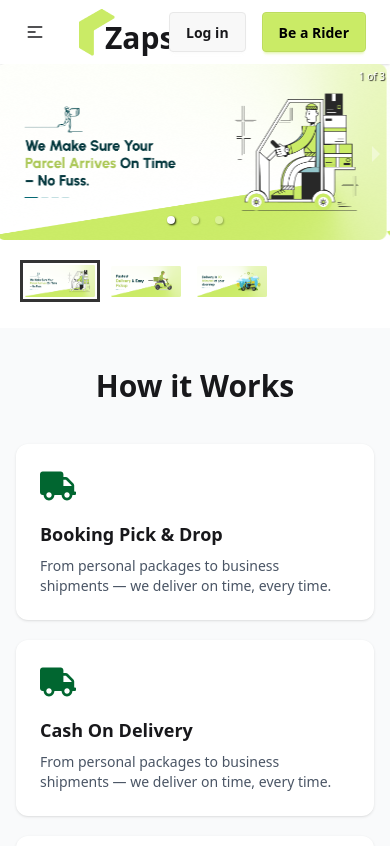
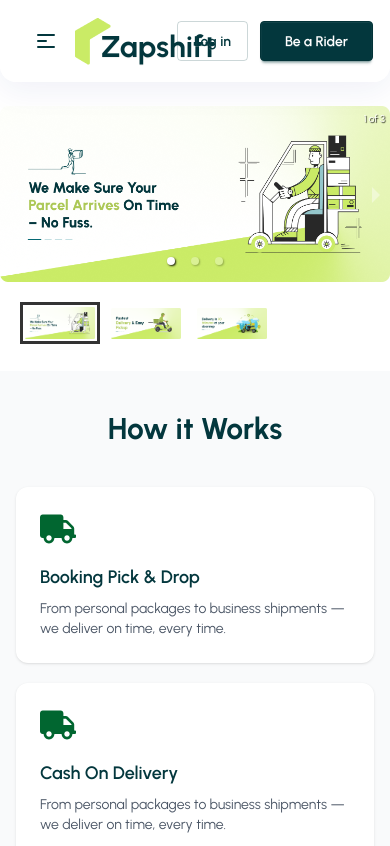
Before and after one commit to zahirraihan26/zap-shift-clint, a React app: page / in a window 390 px wide. Shown: the top 846 px of the page. Built offline with nearby package versions, Linux system fonts and the light colour scheme; no server answers; the HTML template or start-up script is replaced by a standard one.

Commit message:
Phase 1: Foundation & Layout - Premium index.css, Glassmorphism Navbar, and Modern Footer

```diff
--- a/src/Pages/Shared/Footer/Footer.jsx
+++ b/src/Pages/Shared/Footer/Footer.jsx
@@ -3,53 +3,55 @@ import Logo from '../../../Components/Logo/Logo';
 
 const Footer = () => {
     return (
-        <footer className="footer footer-horizontal text-secondary footer-center p-10">
-            <aside>
-               <Logo></Logo>
-                <p className="font-bold">
-                    ACME Industries Ltd.
-                    <br />
-                    Providing reliable tech since 1992
+        <footer className="footer bg-secondary text-white p-10 md:p-20 rounded-t-[3rem] mt-20">
+            <aside className="max-w-sm">
+               <div className="bg-white p-3 rounded-2xl w-fit mb-6 hover-lift">
+                    <Logo />
+               </div>
+                <p className="text-gray-300 leading-relaxed font-medium">
+                    Zapshift Logistics Ltd.<br/>
+                    Providing reliable, lightning-fast delivery solutions since 1992. Your trust, our priority.
                 </p>
-                <p>Copyright © {new Date().getFullYear()} - All right reserved</p>
+                <div className="flex gap-4 mt-6">
+                    <a className="bg-white/10 p-3 rounded-full hover:bg-primary hover:text-secondary transition-all duration-300 cursor-pointer">
+                        <svg xmlns="http://www.w3.org/2000/svg" width="20" height="20" fill="currentColor" viewBox="0 0 24 24"><path d="M24 4.557c-.883.392-1.832.656-2.828.775 1.017-.609 1.798-1.574 2.165-2.724-.951.564-2.005.974-3.127 1.195-.897-.957-2.178-1.555-3.594-1.555-3.179 0-5.515 2.966-4.797 6.045-4.091-.205-7.719-2.165-10.148-5.144-1.29 2.213-.669 5.108 1.523 6.574-.806-.026-1.566-.247-2.229-.616-.054 2.281 1.581 4.415 3.949 4.89-.693.188-1.452.232-2.224.084.626 1.956 2.444 3.379 4.6 3.419-2.07 1.623-4.678 2.348-7.29 2.04 2.179 1.397 4.768 2.212 7.548 2.212 9.142 0 14.307-7.721 13.995-14.646.962-.695 1.797-1.562 2.457-2.549z"/></svg>
+                    </a>
+                    <a className="bg-white/10 p-3 rounded-full hover:bg-primary hover:text-secondary transition-all duration-300 cursor-pointer">
+                        <svg xmlns="http://www.w3.org/2000/svg" width="20" height="20" fill="currentColor" viewBox="0 0 24 24"><path d="M19.615 3.184c-3.604-.246-11.631-.245-15.23 0-3.897.266-4.356 2.62-4.385 8.816.029 6.185.484 8.549 4.385 8.816 3.6.245 11.626.246 15.23 0 3.897-.266 4.356-2.62 4.385-8.816-.029-6.185-.484-8.549-4.385-8.816zm-10.615 12.816v-8l8 3.993-8 4.007z"/></svg>
+                    </a>
+                    <a className="bg-white/10 p-3 rounded-full hover:bg-primary hover:text-secondary transition-all duration-300 cursor-pointer">
+                        <svg xmlns="http://www.w3.org/2000/svg" width="20" height="20" fill="currentColor" viewBox="0 0 24 24"><path d="M9 8h-3v4h3v12h5v-12h3.642l.358-4h-4v-1.667c0-.955.192-1.333 1.115-1.333h2.885v-5h-3.808c-3.596 0-5.192 1.583-5.192 4.615v3.385z"/></svg>
+                    </a>
+                </div>
             </aside>
             <nav>
-                <div className="grid grid-flow-col gap-4">
-                    <a>
-                        <svg
-                            xmlns="http://www.w3.org/2000/svg"
-                            width="24"
-                            height="24"
-                            viewBox="0 0 24 24"
-                            className="fill-current">
-                            <path
-                                d="M24 4.557c-.883.392-1.832.656-2.828.775 1.017-.609 1.798-1.574 2.165-2.724-.951.564-2.005.974-3.127 1.195-.897-.957-2.178-1.555-3.594-1.555-3.179 0-5.515 2.966-4.797 6.045-4.091-.205-7.719-2.165-10.148-5.144-1.29 2.213-.669 5.108 1.523 6.574-.806-.026-1.566-.247-2.229-.616-.054 2.281 1.581 4.415 3.949 4.89-.693.188-1.452.232-2.224.084.626 1.956 2.444 3.379 4.6 3.419-2.07 1.623-4.678 2.348-7.29 2.04 2.179 1.397 4.768 2.212 7.548 2.212 9.142 0 14.307-7.721 13.995-14.646.962-.695 1.797-1.562 2.457-2.549z"></path>
-                        </svg>
-                    </a>
-                    <a>
-                        <svg
-                            xmlns="http://www.w3.org/2000/svg"
-                            width="24"
-                            height="24"
-                            viewBox="0 0 24 24"
-                            className="fill-current">
-                            <path
-                                d="M19.615 3.184c-3.604-.246-11.631-.245-15.23 0-3.897.266-4.356 2.62-4.385 8.816.029 6.185.484 8.549 4.385 8.816 3.6.245 11.626.246 15.23 0 3.897-.266 4.356-2.62 4.385-8.816-.029-6.185-.484-8.549-4.385-8.816zm-10.615 12.816v-8l8 3.993-8 4.007z"></path>
-                        </svg>
-                    </a>
-                    <a>
-                        <svg
-                            xmlns="http://www.w3.org/2000/svg"
-                            width="24"
-                            height="24"
-                            viewBox="0 0 24 24"
-                            className="fill-current">
-                            <path
-                                d="M9 8h-3v4h3v12h5v-12h3.642l.358-4h-4v-1.667c0-.955.192-1.333 1.115-1.333h2.885v-5h-3.808c-3.596 0-5.192 1.583-5.192 4.615v3.385z"></path>
-                        </svg>
-                    </a>
-                </div>
+                <h6 className="footer-title text-primary opacity-100 mb-4">Services</h6>
+                <a className="link link-hover text-gray-300 mb-2">Express Delivery</a>
+                <a className="link link-hover text-gray-300 mb-2">SME Shipping</a>
+                <a className="link link-hover text-gray-300 mb-2">Cargo Solutions</a>
+                <a className="link link-hover text-gray-300">Tracking</a>
             </nav>
+            <nav>
+                <h6 className="footer-title text-primary opacity-100 mb-4">Company</h6>
+                <a className="link link-hover text-gray-300 mb-2">About us</a>
+                <a className="link link-hover text-gray-300 mb-2">Contact</a>
+                <a className="link link-hover text-gray-300 mb-2">Careers</a>
+                <a className="link link-hover text-gray-300">Press kit</a>
+            </nav>
+            <nav>
+                <h6 className="footer-title text-primary opacity-100 mb-4">Legal</h6>
+                <a className="link link-hover text-gray-300 mb-2">Terms of use</a>
+                <a className="link link-hover text-gray-300 mb-2">Privacy policy</a>
+                <a className="link link-hover text-gray-300">Cookie policy</a>
+            </nav>
+
+            <div className="w-full border-t border-white/10 pt-10 mt-10 md:flex md:justify-between items-center text-sm text-gray-400">
+                <p>© {new Date().getFullYear()} Zapshift Logistics. All rights reserved.</p>
+                <p className="mt-4 md:mt-0 flex gap-6">
+                    <span className="cursor-pointer hover:text-primary transition-colors">Privacy</span>
+                    <span className="cursor-pointer hover:text-primary transition-colors">Terms</span>
+                </p>
+            </div>
         </footer>
     );
 };
--- a/src/Pages/Shared/Navbar/Navbar.jsx
+++ b/src/Pages/Shared/Navbar/Navbar.jsx
@@ -17,44 +17,44 @@ const Navbar = () => {
 
 
     const links = <>
-        <li><NavLink to="">Services</NavLink></li>
-        <li><NavLink to="">About us</NavLink></li>
-         <li><NavLink to="/send-percel">send percel</NavLink></li>
-        <li><NavLink to="/coverage">Coverage</NavLink></li>
+        <li><NavLink to="/" className={({ isActive }) => `px-4 py-2 rounded-lg transition-all duration-300 ${isActive ? 'text-primary font-bold' : 'hover:bg-primary/10'}`}>Services</NavLink></li>
+        <li><NavLink to="/about" className={({ isActive }) => `px-4 py-2 rounded-lg transition-all duration-300 ${isActive ? 'text-primary font-bold' : 'hover:bg-primary/10'}`}>About us</NavLink></li>
+        <li><NavLink to="/send-percel" className={({ isActive }) => `px-4 py-2 rounded-lg transition-all duration-300 ${isActive ? 'text-primary font-bold' : 'hover:bg-primary/10'}`}>Send Parcel</NavLink></li>
+        <li><NavLink to="/coverage" className={({ isActive }) => `px-4 py-2 rounded-lg transition-all duration-300 ${isActive ? 'text-primary font-bold' : 'hover:bg-primary/10'}`}>Coverage</NavLink></li>
+    </>
 
-
-    </>
     return (
-        <div className="navbar bg-base-100 shadow-sm">
+        <div className="navbar glass sticky top-0 z-50 px-4 md:px-8 py-4 transition-all duration-300 rounded-b-2xl mb-6">
             <div className="navbar-start">
                 <div className="dropdown">
                     <div tabIndex={0} role="button" className="btn btn-ghost lg:hidden">
-                        <svg xmlns="http://www.w3.org/2000/svg" className="h-5 w-5" fill="none" viewBox="0 0 24 24" stroke="currentColor"> <path strokeLinecap="round" strokeLinejoin="round" strokeWidth="2" d="M4 6h16M4 12h8m-8 6h16" /> </svg>
+                        <svg xmlns="http://www.w3.org/2000/svg" className="h-6 w-6" fill="none" viewBox="0 0 24 24" stroke="currentColor"> <path strokeLinecap="round" strokeLinejoin="round" strokeWidth="2" d="M4 6h16M4 12h8m-8 6h16" /> </svg>
                     </div>
                     <ul
                         tabIndex="-1"
-                        className="menu menu-sm dropdown-content bg-base-100 rounded-box z-1 mt-3 w-52 p-2 shadow">
+                        className="menu menu-sm dropdown-content glass rounded-box z-1 mt-3 w-52 p-4 shadow-xl">
                         {links}
                     </ul>
                 </div>
-                <div className="btn btn-ghost text-xl">
-                    <Logo></Logo>
+                <div className="hover-lift">
+                    <Logo />
                 </div>
             </div>
             <div className="navbar-center hidden lg:flex">
-                <ul className="menu menu-horizontal px-1">
+                <ul className="menu menu-horizontal px-1 gap-2">
                   {links}
                 </ul>
             </div>
-            <div className="navbar-end">
+            <div className="navbar-end gap-3">
                 {
-                    user ? <a onClick={handelLogout} className="btn">Log Out</a>
-                    : <Link className='btn' to="/login">Log in</Link>
+                    user ? <button onClick={handelLogout} className="btn btn-ghost border-secondary/20 hover:bg-secondary/10">Log Out</button>
+                    : <Link className='btn btn-ghost border-secondary/20 hover:bg-secondary/10' to="/login">Log in</Link>
                 }
-                <Link className='btn btn-primary text-black mx-4' to="/rider">Be a Rider</Link>
+                <Link className='btn btn-secondary text-white hover-lift px-6' to="/rider">Be a Rider</Link>
             </div>
         </div>
     );
 };
 
+
 export default Navbar;
--- a/src/index.css
+++ b/src/index.css
@@ -13,12 +13,29 @@
   --color-secondary: #03373D;
 }
 
+:root {
+  --glass-bg: rgba(255, 255, 255, 0.7);
+  --glass-border: rgba(255, 255, 255, 0.18);
+  --premium-shadow: 0 8px 32px 0 rgba(31, 38, 135, 0.07);
+}
 
+body {
+  font-family: "Urbanist", sans-serif;
+  @apply bg-white text-[#03373D] antialiased transition-colors duration-300;
+}
 
+.glass {
+  background: var(--glass-bg);
+  backdrop-filter: blur(12px);
+  -webkit-backdrop-filter: blur(12px);
+  border: 1px solid var(--glass-border);
+  box-shadow: var(--premium-shadow);
+}
 
-.body{
+.text-gradient {
+  @apply bg-clip-text text-transparent bg-gradient-to-r from-[#03373D] to-[#CAEB66];
+}
 
-  font-family: "Urbanist", sans-serif;
-  font-optical-sizing: auto;
-  font-style: normal;
+.hover-lift {
+  @apply transition-transform duration-300 hover:-translate-y-1 hover:shadow-lg;
 }
```
